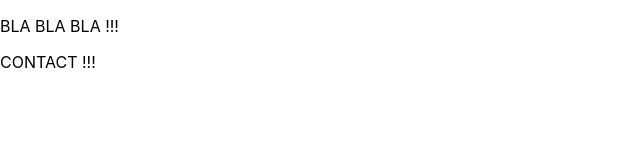
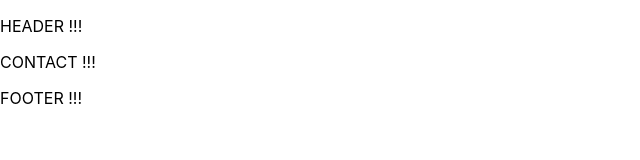
Before and after one commit to AudreyYuedra/portfolio, a React (Create React App) app: page /Contact in a window 1280 px wide. Shown: the top 160 px of the page, without its empty margins (0-640 px from the left). Built offline with nearby package versions, Linux system fonts and the light colour scheme.

Commit message:
ajout Header + Footer

```diff
--- a/src/App.js
+++ b/src/App.js
@@ -1,5 +1,7 @@
 import { BrowserRouter as Router, Routes, Route } from "react-router-dom"
 
+import Header from "./components/Header"
+import Footer from "./components/Footer"
 import Home from "./pages/Home"
 import About from "./pages/About"
 import Projects from "./pages/Projects"
@@ -11,7 +13,7 @@ import "./App.css"
 export default function App() {
    return (
       <div>
-         <p>BLA BLA BLA !!!</p>
+         <Header />
 
          <Router>
             <Routes>
@@ -22,6 +24,8 @@ export default function App() {
                <Route path="/Contact" element={<Contact />} />
             </Routes>
          </Router>
+
+         <Footer />
       </div>
    )
 }
--- /dev/null
+++ b/src/components/Footer.jsx
@@ -0,0 +1,7 @@
+export default function Footer() {
+   return (
+      <main>
+         <p>FOOTER !!!</p>
+      </main>
+   )
+}
--- /dev/null
+++ b/src/components/Header.jsx
@@ -0,0 +1,7 @@
+export default function Header() {
+   return (
+      <main>
+         <p>HEADER !!!</p>
+      </main>
+   )
+}
```
